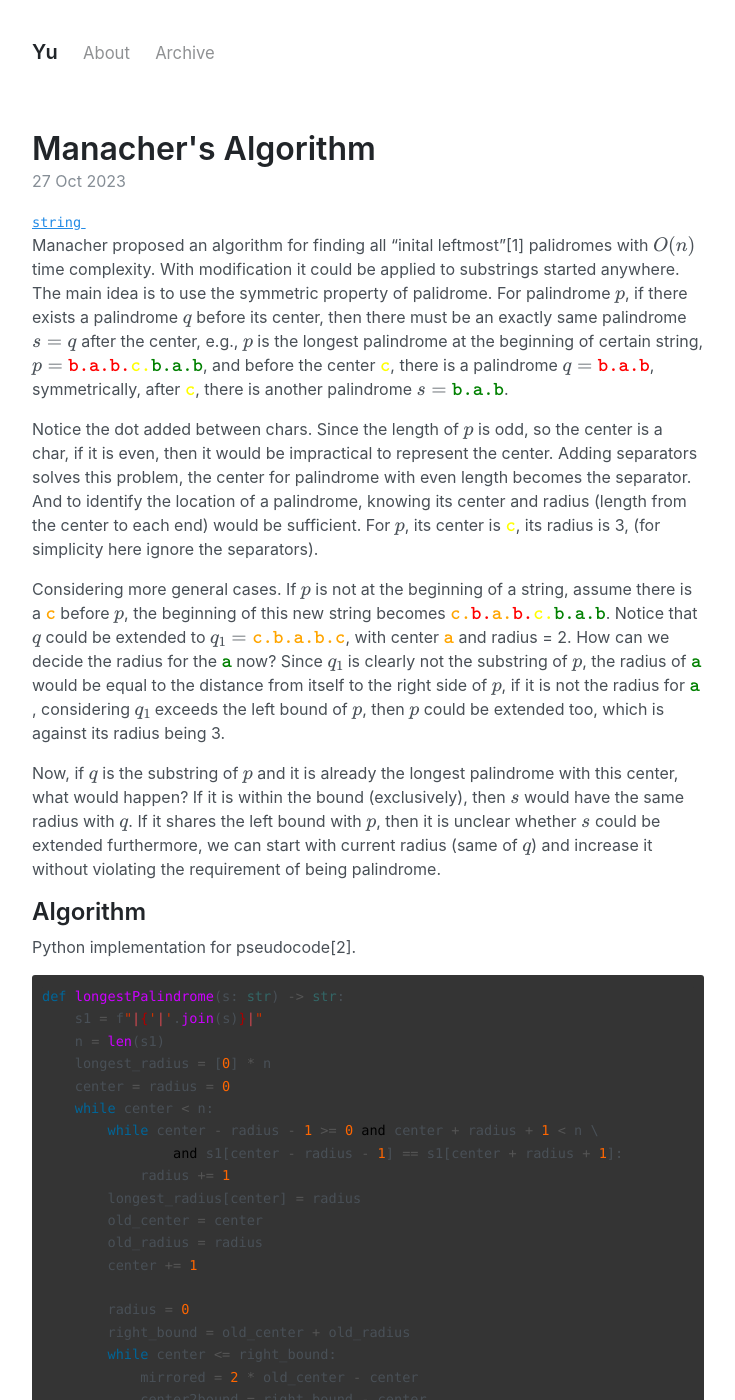
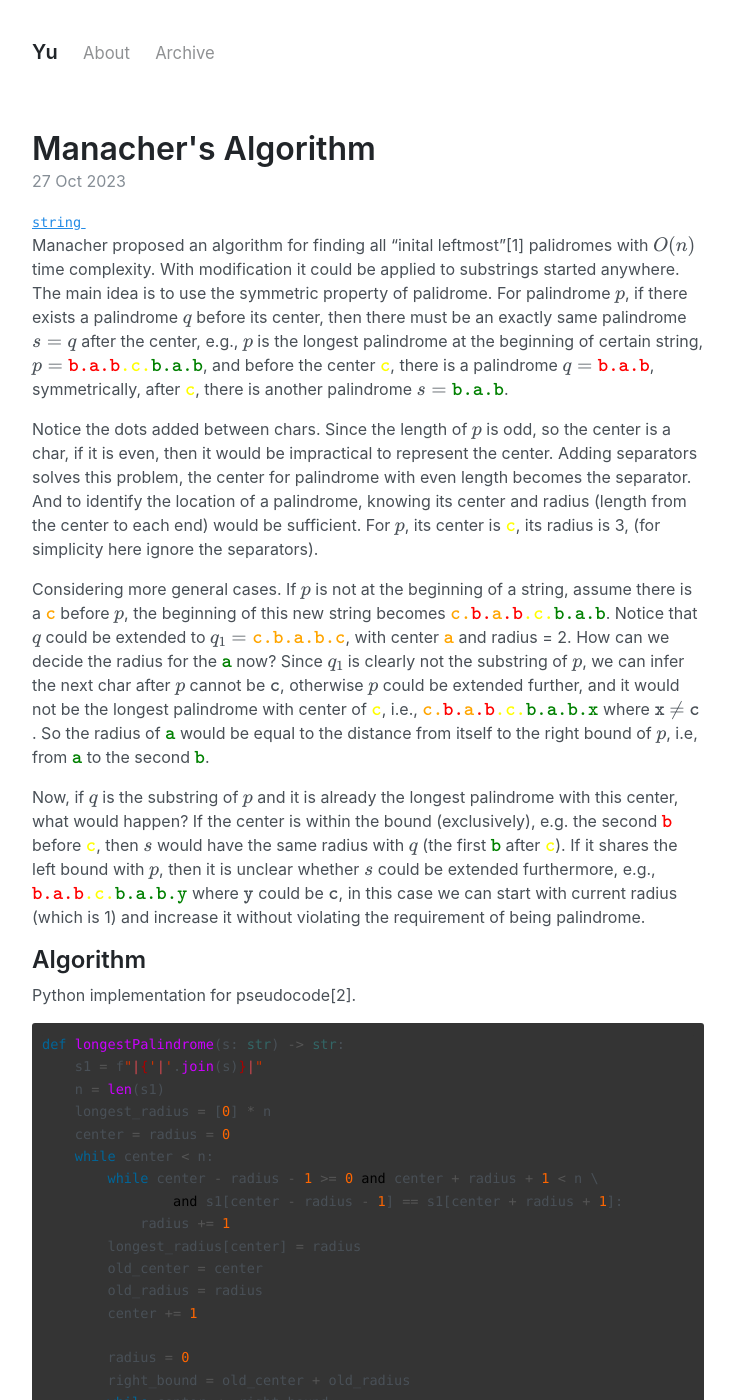
Before and after one commit to yuuu14/blog, a Jekyll site: the page built from _posts/2023-10-27-manachers-algorithm.md, in a window 1280 px wide and 1400 px high. Shown: the whole window, without its empty margins (272-1007 px from the left). Built offline with Jekyll 4.4.1, drawn with Linux system fonts in a browser that asks for light colours; formulas are drawn with MathJax 3.

Commit message:
update posts

```diff
--- a/_posts/2023-10-27-manachers-algorithm.md
+++ b/_posts/2023-10-27-manachers-algorithm.md
@@ -8,14 +8,14 @@ use_math: true
 
 
 Manacher proposed an algorithm for finding all "inital leftmost"[1] palidromes with $O(n)$ time complexity. With modification it could be applied to substrings started anywhere. The main idea is to use the symmetric property of palidrome. For palindrome $p$, if there exists a palindrome $q$ before its center, then there must be an exactly same palindrome $s = q$ after the center, e.g., $p$ is the longest palindrome at the beginning of certain string,
-$p = \color{red}{\texttt{b.a.b}}\texttt{.}\color{yellow}{\texttt{c}}\texttt{.}\color{green}{\texttt{b.a.b}}$, and before the center $\color{yellow}{\texttt{c}}$, there is a palindrome $q = \color{red}{\texttt{b.a.b}}$, symmetrically, after $\color{yellow}{\texttt{c}}$, there is another palindrome $s = \color{green}{\texttt{b.a.b}}$.
+$p = \color{red}{\texttt{b.a.b}}\color{yellow}{\texttt{.c.}}\color{green}{\texttt{b.a.b}}$, and before the center $\color{yellow}{\texttt{c}}$, there is a palindrome $q = \color{red}{\texttt{b.a.b}}$, symmetrically, after $\color{yellow}{\texttt{c}}$, there is another palindrome $s = \color{green}{\texttt{b.a.b}}$.
 
-Notice the dot added between chars. Since the length of $p$ is odd, so the center is a char, if it is even, then it would be impractical to represent the center. Adding separators solves this problem, the center for palindrome with even length becomes the separator. And to identify the location of a palindrome, knowing its center and radius (length from the center to each end) would be sufficient. For $p$, its center is $\color{yellow}{\texttt{c}}$, its radius is 3, (for simplicity here ignore the separators).
+Notice the dots added between chars. Since the length of $p$ is odd, so the center is a char, if it is even, then it would be impractical to represent the center. Adding separators solves this problem, the center for palindrome with even length becomes the separator. And to identify the location of a palindrome, knowing its center and radius (length from the center to each end) would be sufficient. For $p$, its center is $\color{yellow}{\texttt{c}}$, its radius is 3, (for simplicity here ignore the separators).
 
 Considering more general cases. If $p$ is not at the beginning of a string, assume there is a $\color{orange}{\texttt{c}}$ before $p$, the beginning of this new string becomes
-$\color{orange}{\texttt{c}}\texttt{.}\color{red}{\texttt{b}}\texttt{.}\color{orange}{\texttt{a}}\texttt{.}\color{red}{\texttt{b}}\texttt{.}\color{yellow}{\texttt{c}}\texttt{.}\color{green}{\texttt{b.a.b}}$. Notice that $q$ could be extended to $q_1 = \color{orange}{\texttt{c.b.a.b.c}}$, with center $\color{orange}{\texttt{a}}$ and radius = 2. How can we decide the radius for the $\color{green}{\texttt{a}}$ now? Since $q_1$ is clearly not the substring of $p$, the radius of $\color{green}{\texttt{a}}$ would be equal to the distance from itself to the right side of $p$, if it is not the radius for $\color{green}{\texttt{a}}$, considering $q_1$ exceeds the left bound of $p$, then $p$ could be extended too, which is against its radius being 3.
+$\color{orange}{\texttt{c.}}\color{red}{\texttt{b.}}\color{orange}{\texttt{a}}\color{red}{\texttt{.b}}\color{yellow}{\texttt{.c.}}\color{green}{\texttt{b.a.b}}$. Notice that $q$ could be extended to $q_1 = \color{orange}{\texttt{c.b.a.b.c}}$, with center $\color{orange}{\texttt{a}}$ and radius = 2. How can we decide the radius for the $\color{green}{\texttt{a}}$ now? Since $q_1$ is clearly not the substring of $p$, we can infer the next char after $p$ cannot be $\texttt{c}$, otherwise $p$ could be extended further, and it would not be the longest palindrome with center of $\color{yellow}{\texttt{c}}$, i.e., $\color{orange}{\texttt{c.}}\color{red}{\texttt{b.}}\color{orange}{\texttt{a}}\color{red}{\texttt{.b}}\color{yellow}{\texttt{.c.}}\color{green}{\texttt{b.a.b}}\color{00B3B8}{\texttt{.x}}$ where $\color{00B3B8}{\texttt{x}}$ $\neq$  $\texttt{c}$. So the radius of $\color{green}{\texttt{a}}$ would be equal to the distance from itself to the right bound of $p$, i.e, from $\color{green}{\texttt{a}}$ to the second $\color{green}{\texttt{b}}$.
 
-Now, if $q$ is the substring of $p$ and it is already the longest palindrome with this center, what would happen? If it is within the bound (exclusively), then $s$ would have the same radius with $q$. If it shares the left bound with $p$, then it is unclear whether $s$ could be extended furthermore, we can start with current radius (same of $q$) and increase it without violating the requirement of being palindrome.
+Now, if $q$ is the substring of $p$ and it is already the longest palindrome with this center, what would happen? If the center is within the bound (exclusively), e.g. the second $\color{red}{\texttt{b}}$ before $\color{yellow}{\texttt{c}}$, then $s$ would have the same radius with $q$ (the first $\color{green}{\texttt{b}}$ after $\color{yellow}{\texttt{c}}$). If it shares the left bound with $p$, then it is unclear whether $s$ could be extended furthermore, e.g., $\color{red}{\texttt{b.a.b}}\color{yellow}{\texttt{.c.}}\color{green}{\texttt{b.a.b}}\color{F49EC4}{\texttt{.y}}$ where $\color{F49EC4}{\texttt{y}}$ could be $\texttt{c}$, in this case we can start with current radius (which is 1) and increase it without violating the requirement of being palindrome.
 
 
 ## Algorithm
```
